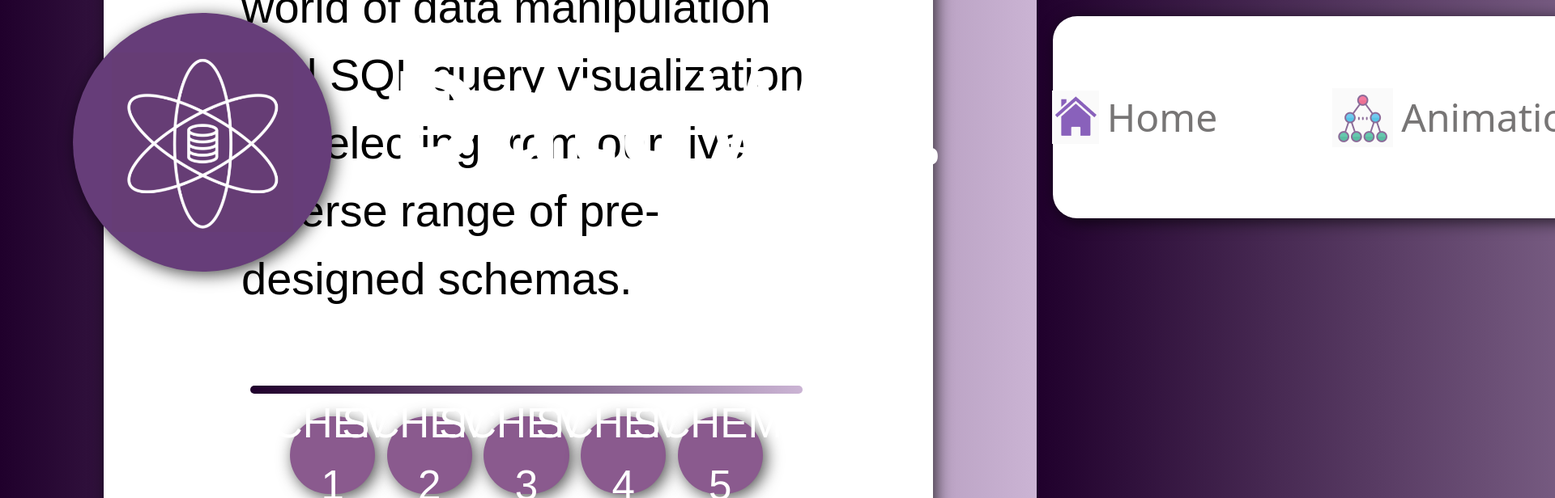
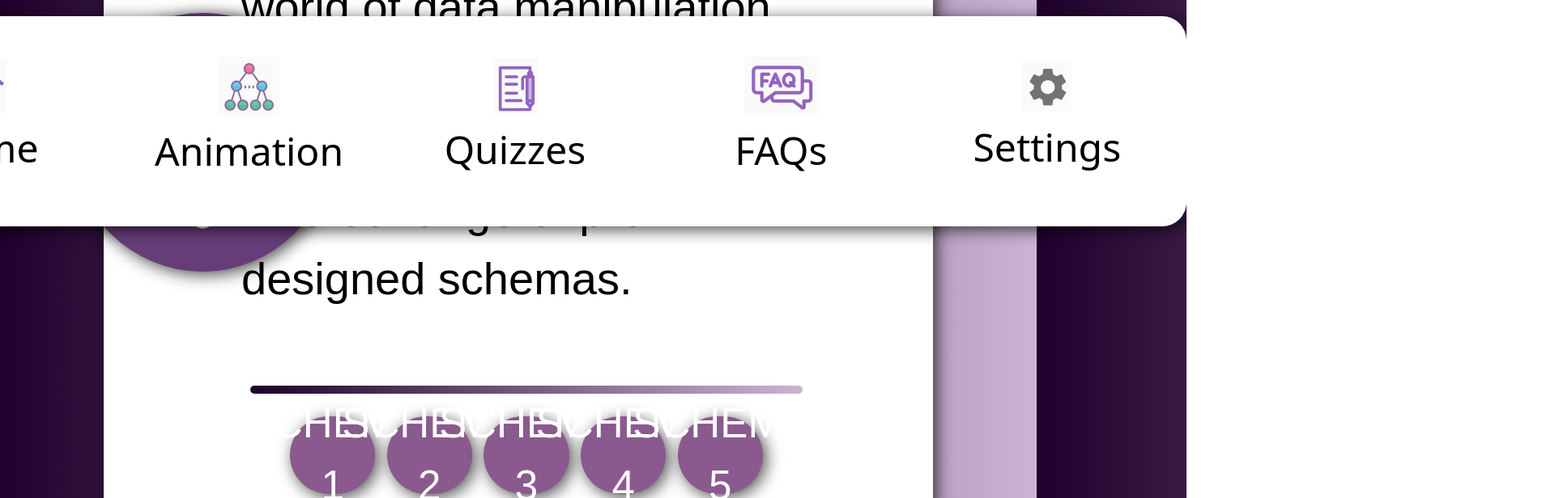
Before and after one commit to desracto/DataWiz, a React (Create React App) app in the folder react-app/: page /SchemaSelectionPage in a window 1280 px wide. Shown: the top 616 px of the page at 81% size, 1920 px wide, since content can reach past the window. Built offline with nearby package versions, Linux system fonts and the light colour scheme.

Commit message:
Adjusted Navbar in Header2

```diff
--- a/react-app/src/components/Header2.css
+++ b/react-app/src/components/Header2.css
@@ -3,6 +3,13 @@
     justify-content: flex-start; /*Aligns items to left*/
     align-items: flex-start; /*Aligns items to the top*/
     flex-wrap: wrap; /*Moves to next line when no space is available*/
+}
+
+.LogoBrandContainer {
+  display: flex;
+  justify-content: flex-start;
+  align-items: center;
+  background-color: blue;
 }
 
 .Ellipse {
@@ -29,21 +36,41 @@
 .NavBarContainer {
   position: absolute;
   top: 2.5%;
-    left: 1300px;
+  left: 50%; /* Center the NavBar horizontally */
+  transform: translateX(-50%); /* Adjust to center the NavBar */
   width: 1650px;
-    height: 250px;
-    margin-right: 13%;
+  height: 260px;
+  display: inline-flex;
+  justify-content: space-between; /* Spacing between button containers */
 }
 
 .NavBarCard {
   width: 100%;
   height: 100%;
   display: flex;
+  flex-wrap: wrap;
   justify-content: center;
   align-items: center;
   background: white;
   border-radius: 30px;
   box-shadow: 4px 4px 20px rgba(0, 0, 0, 0.7);
+  padding-right: 8px;
+}
+
+.buttonContainer {
+  display: flex;
+  flex-direction: column;
+  align-items: center; /* Align items (image and button) to the center */
+  margin: 0 10px; /* Adjust the spacing between button containers */
+  flex: 1; /* Allow containers to grow equally */
+  text-align: center; /* Center the content within the container */
+}
+
+.iconImage {
+  max-width: 200px;
+  max-height: 200px;
+  display: block; /* Center the image within the container */
+  margin: 0 auto; /* Center the image horizontally */
 }
 
 .NavBar-HOME-Button,
@@ -51,34 +78,29 @@
 .NavBar-QUIZZES-Button,
 .NavBar-FAQS-Button,
 .NavBar-SETTINGS-Button {
-  width: 10%; /* Adjust as needed */
+  width: 90%; /* Adjust as needed */
   margin-right: 8%; /* Adds the spacing between buttons */
-  padding: 10px;
+  padding: 8px;
   background: white;
   border: none;
   border-radius: 5px;
-  color: rgb(119, 117, 117);
+  color: rgb(0, 0, 0);
   font-size: 3rem;
   font-weight: 500;
-  text-align: center;
-  display: inline-flex; /* Use inline-flex to align buttons horizontally */
-  align-items: center; /* Center vertically */
-  justify-content: space-evenly; /* Center horizontally */
   cursor: pointer;
-  transition: background 0.3s ease;
+  transition: color 0.3s ease;
+  display: block; /* Center the button within the container */
+  margin: 0 auto; /* Center the button horizontally */
 }
 
-/* Remove the right margin from the last button to prevent extra spacing */
-.NavBar-SETTINGS-Button {
-    margin-right: 0;
-  }
+
 
 .NavBar-HOME-Button:hover,
 .NavBar-ANI-Button:hover,
 .NavBar-QUIZZES-Button:hover,
 .NavBar-FAQS-Button:hover,
 .NavBar-SETTINGS-Button:hover {
-  color: #8A5A8E;
+  color: #e600fb;
 }
 
 .NavBar-HOME-Button:active,
--- a/react-app/src/components/Header2.jsx
+++ b/react-app/src/components/Header2.jsx
@@ -4,6 +4,7 @@ export default function Header2()
 {
     return (
         <div className="flex">
+            <div className="LogoBrandContainer">
                 <div className="Ellipse">
                 <img
                     src={process.env.PUBLIC_URL + '/images/DataWiz-Logo.png'}
@@ -15,44 +16,56 @@ export default function Header2()
                 <span style={{ color: 'white', fontSize: '10rem', fontWeight: 'bold' }}>Data</span>
                 <span style={{ color: 'white', fontSize: '10rem', fontWeight: 'normal' }}>Wiz.</span>
                 </div>
+            </div>
+
             <div className="NavBarContainer">
                 <div className="NavBarCard">
+                    <div className="buttonContainer">
                         <img
                         src={process.env.PUBLIC_URL + '/images/HomeIcon.png'}
                         alt="Home Icon"
-                        style={{ maxWidth: '150px', maxHeight: '150px' }}
+                        className="iconImage"
                         />
                         <button className="NavBar-HOME-Button">Home</button>
+                    </div>
 
+                    <div className="buttonContainer">
                         <img
                         src={process.env.PUBLIC_URL + '/images/AnimationIcon.png'}
                         alt="Animation Icon"
-                        style={{ maxWidth: '150px', maxHeight: '150px' }}
+                        className="iconImage"
                         />
                         <button className="NavBar-ANI-Button">Animation</button>
+                    </div>
 
+                    <div className="buttonContainer">
                         <img
                         src={process.env.PUBLIC_URL + '/images/QuizzesIcon.png'}
                         alt="Quizzes Icon"
-                        style={{ maxWidth: '150px', maxHeight: '150px' }}
+                        className="iconImage"
                         />
                         <button className="NavBar-QUIZZES-Button">Quizzes</button>
+                    </div>
 
+                    <div className="buttonContainer">
                         <img
                         src={process.env.PUBLIC_URL + '/images/FAQsIcon.png'}
                         alt="Faqs Icon"
-                        style={{ maxWidth: '150px', maxHeight: '150px' }}
+                        className="iconImage"
                         />
                         <button className="NavBar-FAQS-Button">FAQs</button>
+                    </div>
 
+                    <div className="buttonContainer">
                         <img
                         src={process.env.PUBLIC_URL + '/images/SettingsIcon.png'}
                         alt="Settings Icon"
-                        style={{ maxWidth: '150px', maxHeight: '150px' }} // Adjust the values as needed
+                        className="iconImage"
                         />
                         <button className="NavBar-SETTINGS-Button">Settings</button>
                     </div>
                 </div>
             </div>
+        </div>
     )
 }
```
Lines whose indentation alone changed are shown as unchanged.
